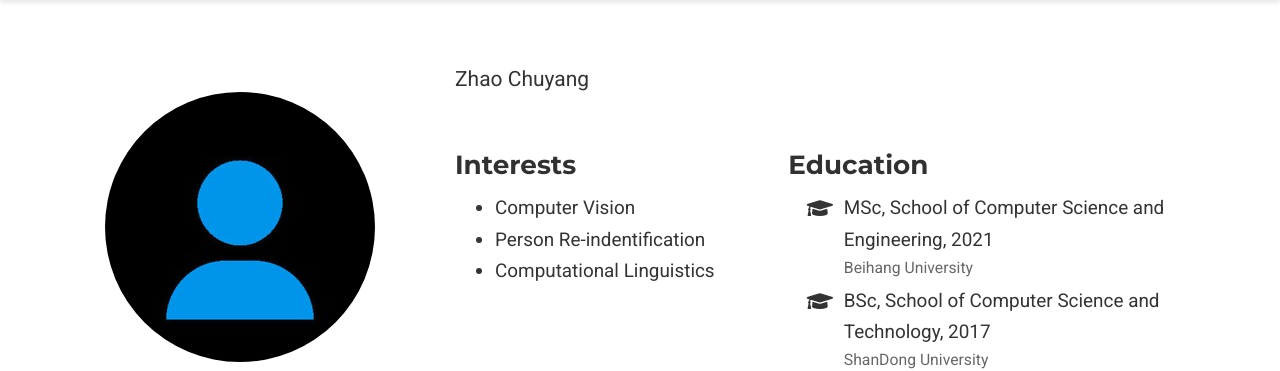
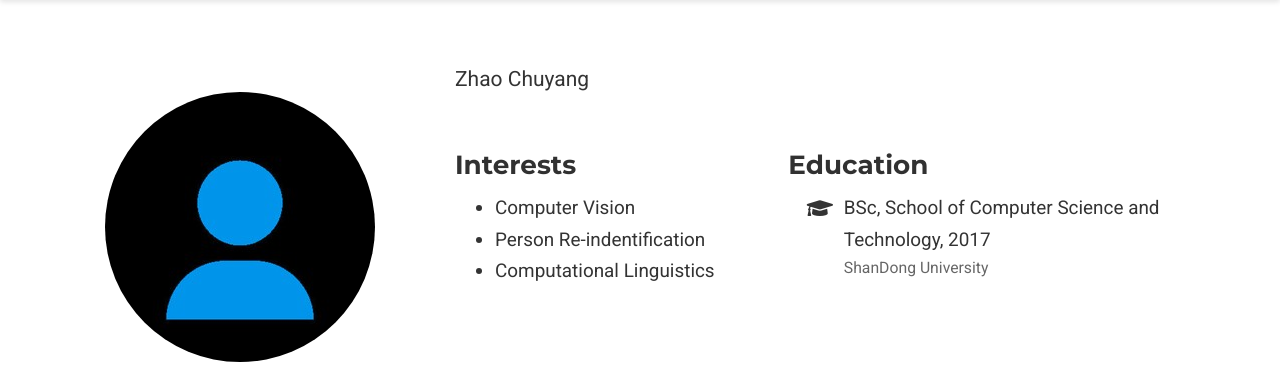
Before and after one commit to ZhaoChuyang/ZhaoChuyang.github.io, a plain HTML site: page author/chuyang-zhao/index.html in a window 1280 px wide. Shown: the part 71-442 px from the top of the page. Drawn offline with nearby package versions, Linux system fonts and the light colour scheme; some packages are replaced by stand-ins of ours; some icons are missing.

Commit message:
rebuilding site Tue Apr 19 11:18:44 CST 2022

```diff
--- a/author/chuyang-zhao/index.html
+++ b/author/chuyang-zhao/index.html
@@ -571,7 +571,7 @@
 
 
         <li>
-          <a href="mailto:cy.zhao@yahoo.com" >
+          <a href="mailto:cy.zhao15@gmail.com" >
             <i class="fas fa-envelope big-icon"></i>
           </a>
         </li>
@@ -646,14 +646,6 @@ Lorem ipsum dolor sit amet, consectetur adipiscing elit. Sed neque elit, tristiq
       <div class="col-md-7">
         <h3>Education</h3>
         <ul class="ul-edu fa-ul">
-
-          <li>
-            <i class="fa-li fas fa-graduation-cap"></i>
-            <div class="description">
-              <p class="course">MSc, School of Computer Science and Engineering, 2021</p>
-              <p class="institution">Beihang University</p>
-            </div>
-          </li>
 
           <li>
             <i class="fa-li fas fa-graduation-cap"></i>
```
Also changed, not shown: index.html (+1 -9 lines).
